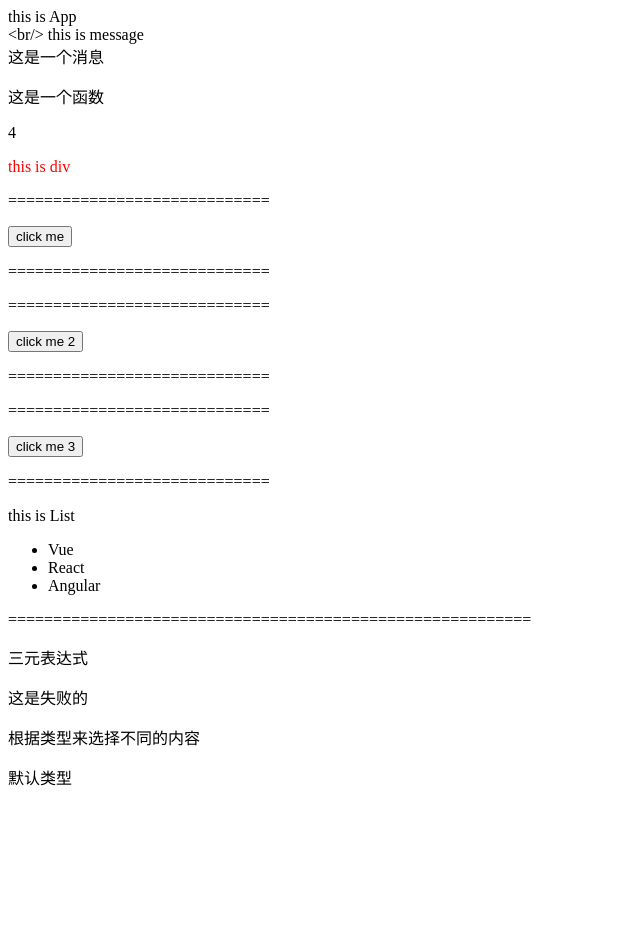
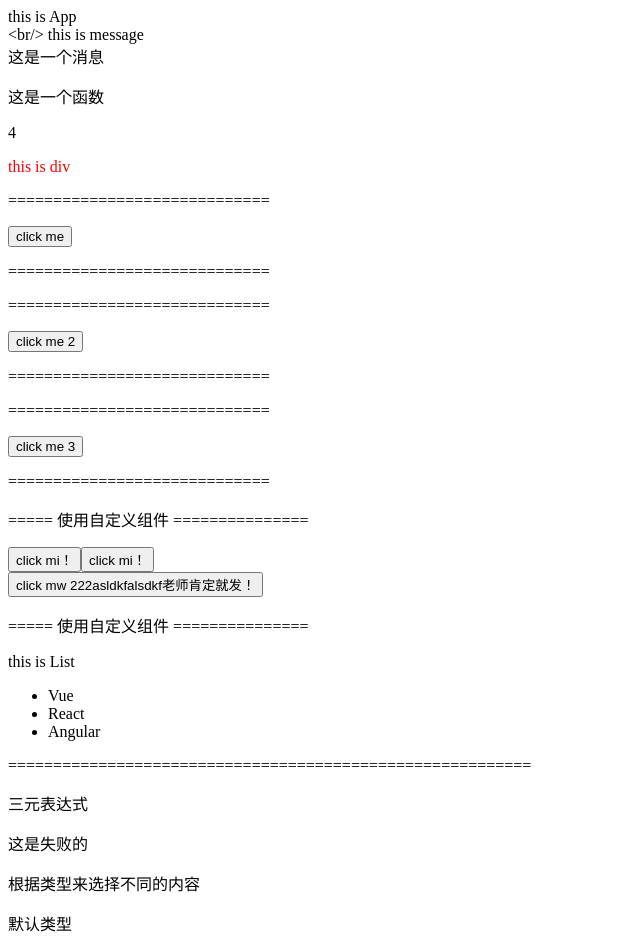
Before and after one commit to YiXiaoBaiLP/react-demo, a React (Create React App) app: page / in a window 1280 px wide. Shown: the whole page, without its empty margins (0-640 px from the left). Before the commit the page ends 800 px from the top, so only its background shows below. Built offline with nearby package versions, Linux system fonts and the light colour scheme.

Commit message:
自定义组件

```diff
--- a/src/App.js
+++ b/src/App.js
@@ -61,8 +61,28 @@ function App() {
       {/* 传递两个参数  */}
       <button onClick={(e) => handleClick3("jack", e)}>click me 3</button>
       <p>=============================</p>
+      <p>===== 使用自定义组件 ===============</p>
+      <Button />
+      <Button></Button>
+      <br></br>
+      <Button2></Button2>
+      <p>===== 使用自定义组件 ===============</p>
     </div>
   );
 }
 
+/**
+ * 普通方式创建自定义组件
+ * @returns
+ */
+function Button() {
+  return <button>click mi！</button>;
+}
+
+/**
+ * 使用箭头函数的方式，使用自定义组件
+ * @returns
+ */
+const Button2 = () => <button>click mw 222asldkfalsdkf老师肯定就发！</button>;
+
 export default App;
```
